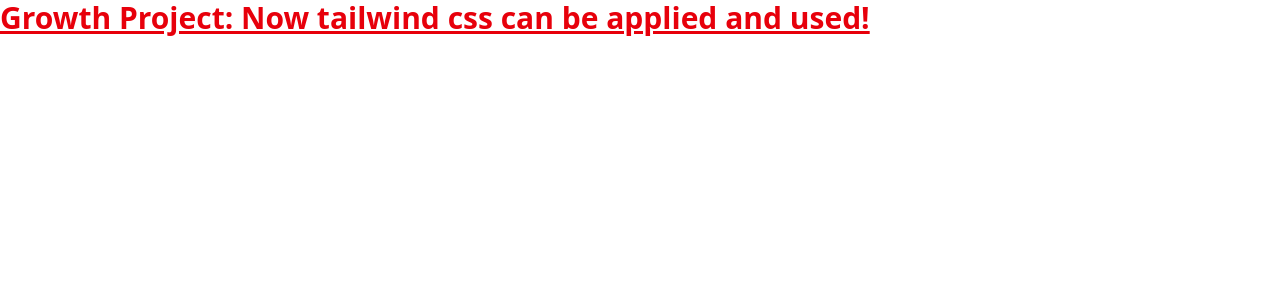
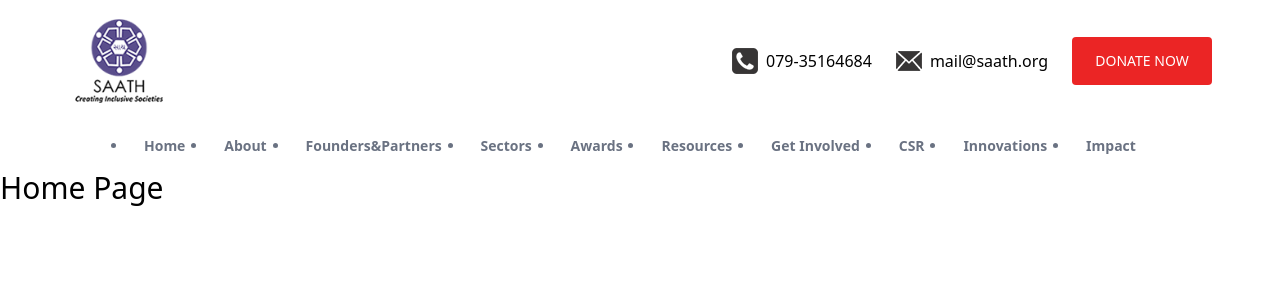
Before and after one commit to Sdrshubhamkumar/Growth-Project, a React (Vite) app: page / in a window 1280 px wide. Shown: the top 300 px of the page. Built offline with nearby package versions, Linux system fonts and the light colour scheme.

Commit message:
Update App.jsx for proper routing

```diff
--- a/src/App.jsx
+++ b/src/App.jsx
@@ -1,12 +1,19 @@
-import './App.css'
+import { BrowserRouter as Router, Routes, Route } from 'react-router-dom';
+import Home from './pages/home/home';
+import Profile from './pages/about/profile';
+import Navbar from './components/navbar/navbar';
 
 function App() {
-
   return (
-    <>
-      <h1 className="text-3xl font-bold underline text-red-600">Growth Project: Now tailwind css can be applied and used!</h1>
-    </>
-  )
+    <Router>
+      <Navbar />
+      <Routes>
+        <Route path="/" element={<Home />} />
+        <Route path="/profile" element={<Profile />} />
+        <Route path="/history" element={<History />} />
+      </Routes>
+    </Router>
+  );
 }
 
-export default App
+export default App;
```
